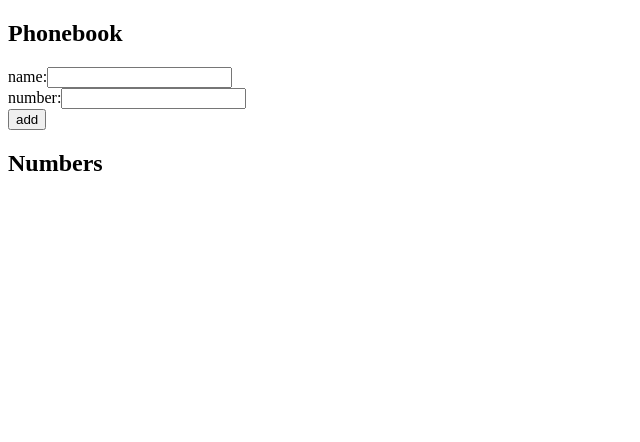
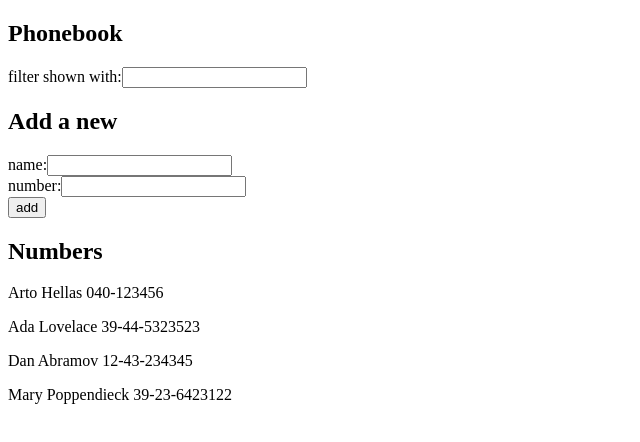
Before and after one commit to suvijj/fullstack, a React (Create React App) app in the folder osa2/puhelinluettelo/: page / in a window 1280 px wide. Shown: the top 442 px of the page, without its empty margins (0-640 px from the left). Built offline with nearby package versions, Linux system fonts and the light colour scheme; data requests are answered from the project's data file.

Commit message:
tehtävä 2.11

```diff
--- /dev/null
+++ b/osa2/puhelinluettelo/db.json
@@ -0,0 +1,24 @@
+{
+  "persons":[
+    {
+      "name": "Arto Hellas",
+      "number": "040-123456",
+      "id": 1
+    },
+    {
+      "name": "Ada Lovelace",
+      "number": "39-44-5323523",
+      "id": 2
+    },
+    {
+      "name": "Dan Abramov",
+      "number": "12-43-234345",
+      "id": 3
+    },
+    {
+      "name": "Mary Poppendieck",
+      "number": "39-23-6423122",
+      "id": 4
+    }
+  ]
+}
--- a/osa2/puhelinluettelo/src/App.js
+++ b/osa2/puhelinluettelo/src/App.js
@@ -1,31 +1,35 @@
-import {useState} from 'react'
+import { useState, useEffect } from 'react'
+import axios from 'axios'
 import Person from './components/Person'
 import Number from './components/Number'
 
-//alert ei toimi?
 
 
 const App = (props) => {
   const [persons, setPersons] = useState([])
   const [newName, setNewName] = useState('')
   const [newNumber, setNewNumber] = useState('')
+  const [ searchTerm, setSearchTerm] = useState('')
+
+  useEffect(() => {
+    console.log('effect')
+    axios
+      .get('http://localhost:3001/persons')
+      .then(response => {
+        console.log('promise fulfilled')
+        setPersons(response.data)
+      })
+  }, [])
 
 
-  const handlePersonChange = (event) => {
-    console.log(event.target.value)
-    setNewName(event.target.value)
-  }
-
-  const handleNumberChange = (event) => {
-    console.log(event.target.value)
-    setNewNumber(event.target.value)
-  }
+  console.log('render', persons.length, 'persons')
 
   const addPerson = (event) => {
     event.preventDefault()
     const newContact = {
       name: newName,
-      number: newNumber
+      number: newNumber,
+      id: persons.length +1,
     }
 
     let matchPerson = null;
@@ -47,11 +51,28 @@ const App = (props) => {
 
   }
 
+  const handlePersonChange = (event) => {
+    setNewName(event.target.value)
+  }
+
+  const handleNumberChange = (event) => {
+    setNewNumber(event.target.value)
+  }
+
+
+
+
 
 
   return (
     <div>
       <h2>Phonebook</h2>
+      <div>
+          <label>filter shown with:
+           <input type="text" onChange={event => {setSearchTerm(event.target.value)}}/>
+          </label>
+        </div>
+      <h2>Add a new</h2>
       <form onSubmit={addPerson}>
         <div>
           <label>name:
@@ -66,14 +87,19 @@ const App = (props) => {
         </div>
       </form>
       <h2>Numbers</h2>
-      {persons.map(person =>
+      {persons.filter((val) => {
+        if(searchTerm == "") {
+          return val
+        } else if (val.name.toLowerCase().includes(searchTerm.toLowerCase())) {
+          return val
+        }
+      }).map(person =>
            <div>
            <p> {person.name} {person.number}</p>
           </div>
         )}
     </div>
   )
-
 }
 
 export default App
--- a/osa2/puhelinluettelo/src/db.json
+++ /dev/null
@@ -1,24 +0,0 @@
-{
-    "persons":[
-      {
-        "name": "Arto Hellas",
-        "number": "040-123456",
-        "id": 1
-      },
-      {
-        "name": "Ada Lovelace",
-        "number": "39-44-5323523",
-        "id": 2
-      },
-      {
-        "name": "Dan Abramov",
-        "number": "12-43-234345",
-        "id": 3
-      },
-      {
-        "name": "Mary Poppendieck",
-        "number": "39-23-6423122",
-        "id": 4
-      }
-    ]
-  }
--- a/osa2/puhelinluettelo/src/index.js
+++ b/osa2/puhelinluettelo/src/index.js
@@ -1,6 +1,7 @@
+import axios from 'axios'
 import React from 'react'
 import ReactDOM from 'react-dom/client'
 import './index.css'
+import App from './App'
 
-import App from './App'
 ReactDOM.createRoot(document.getElementById('root')).render(<App />)
```
Also changed, not shown: osa2/puhelinluettelo/package.json (+6 -1 lines), 1 other file (tests, documents, lock files or other folders).
